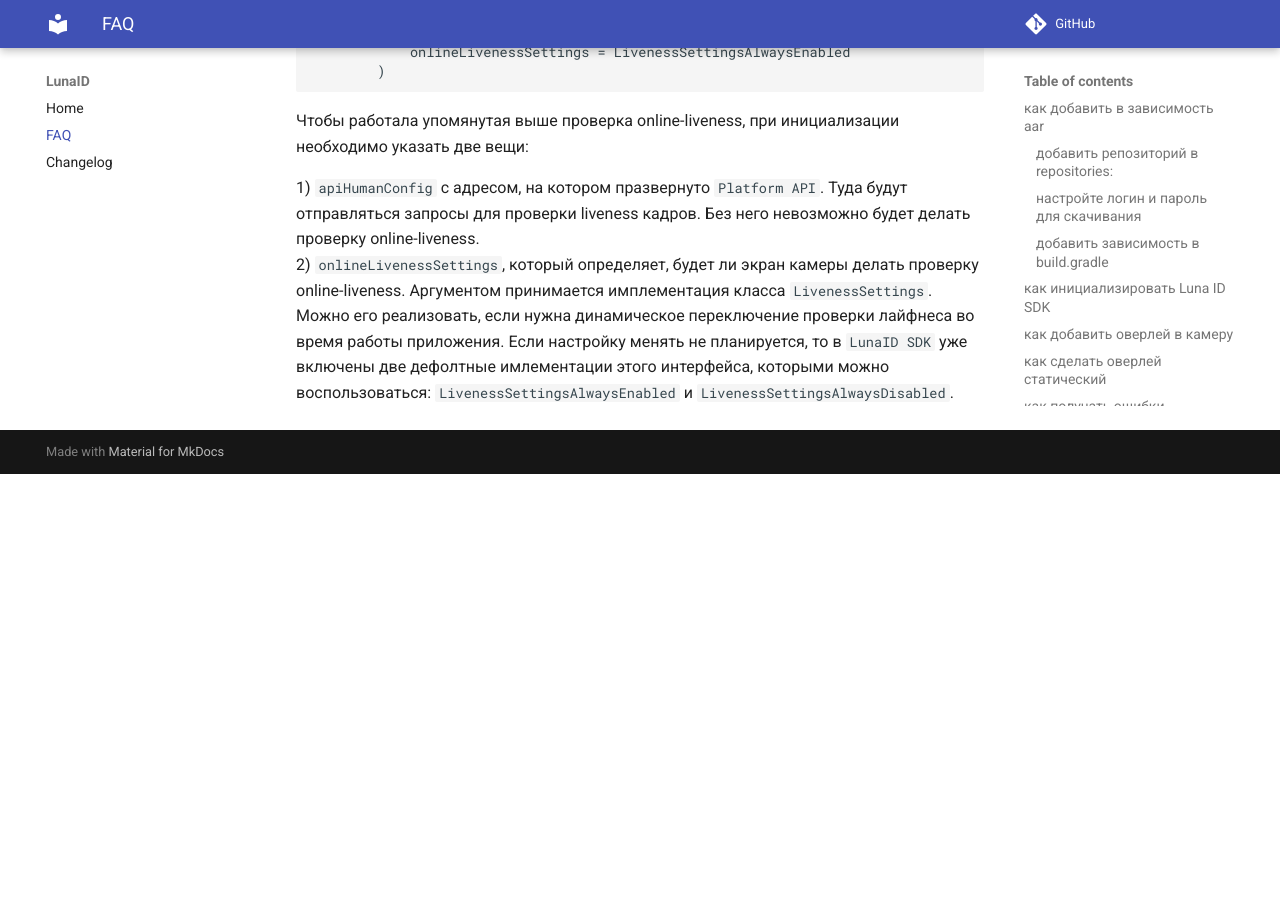
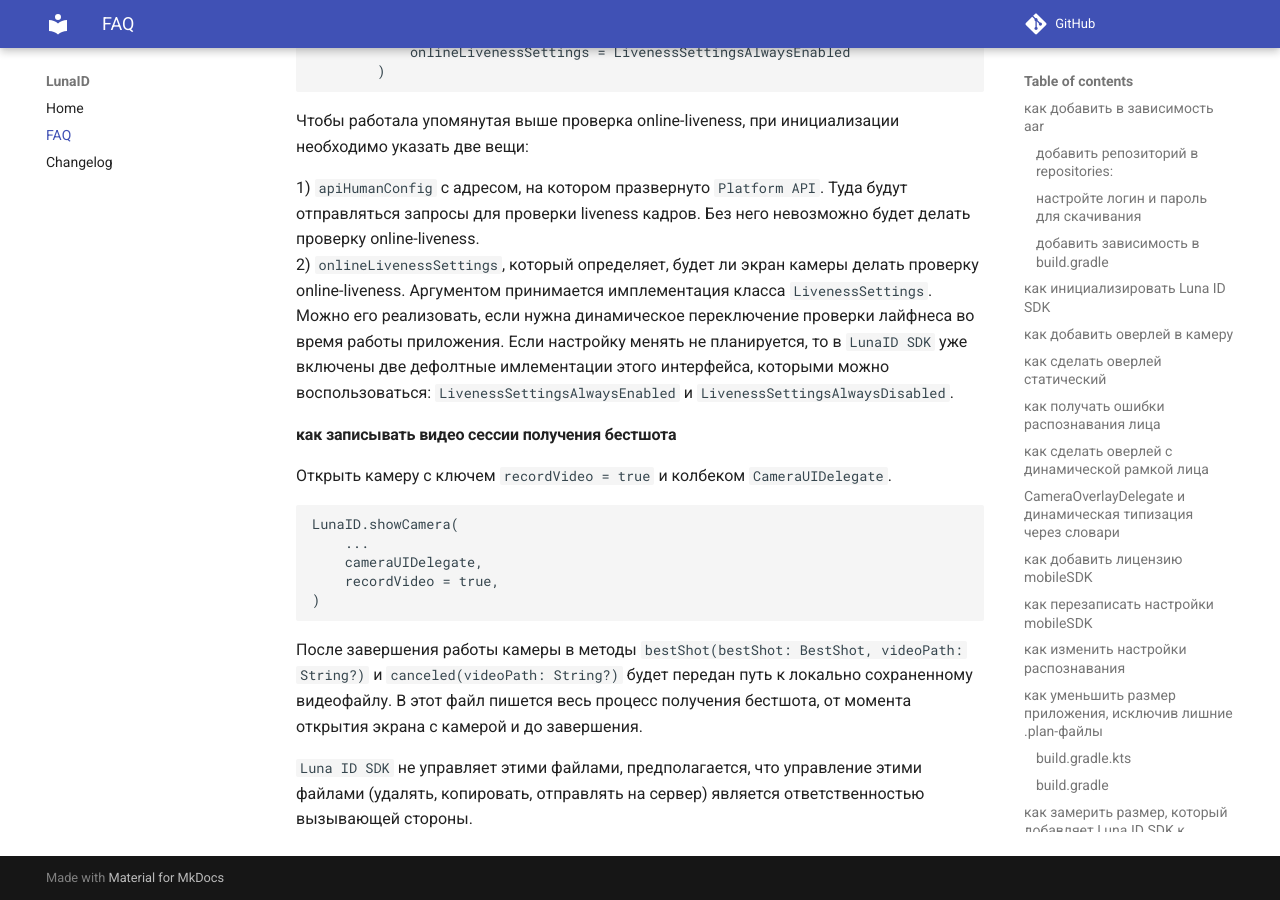
Before and after one commit to VisionLabs/LunaID, an MkDocs documentation site: the page built from docs/faq.md, in a window 1280 px wide and 900 px high, scrolled down 9092 px. Built offline with MkDocs 1.6.1 and Material for MkDocs 9.7.7, drawn with Linux system fonts in a browser that asks for light colours; comment, search, counter and statistics services are not loaded; the version menu is left out; before the commit the page ends 9566 px from its top, so only the background shows below that.

Commit message:
update docs

````diff
--- a/docs/faq.md
+++ b/docs/faq.md
@@ -412,3 +412,20 @@
 
 1) `apiHumanConfig` с адресом, на котором празвернуто `Platform API`. Туда будут отправляться запросы для проверки liveness кадров. Без него невозможно будет делать проверку online-liveness.
 2) `onlineLivenessSettings`, который определяет, будет ли экран камеры делать проверку online-liveness.  Аргументом принимается имплементация класса `LivenessSettings`. Можно его реализовать, если нужна динамическое переключение проверки лайфнеса во время работы приложения. Если настройку менять не планируется, то в `LunaID SDK` уже включены две дефолтные имлементации этого интерфейса, которыми можно воспользоваться: `LivenessSettingsAlwaysEnabled` и `LivenessSettingsAlwaysDisabled`.
+
+
+#### как записывать видео сессии получения бестшота
+
+Открыть камеру с ключем `recordVideo = true`  и колбеком `CameraUIDelegate`.
+
+```sh
+LunaID.showCamera(
+    ...
+    cameraUIDelegate,
+    recordVideo = true,
+)
+```
+
+После завершения работы камеры в методы `bestShot(bestShot: BestShot, videoPath: String?)` и `canceled(videoPath: String?)` будет передан путь к локально сохраненному видеофайлу. В этот файл пишется весь процесс получения бестшота, от момента открытия экрана с камерой и до завершения.
+
+`Luna ID SDK` не управляет этими файлами, предполагается, что управление этими файлами (удалять, копировать, отправлять на сервер) является ответственностью вызывающей стороны.
````
Also changed, not shown: docs/changelog.md (+6 -1 lines), docs/index.md (+1 -1 lines).
